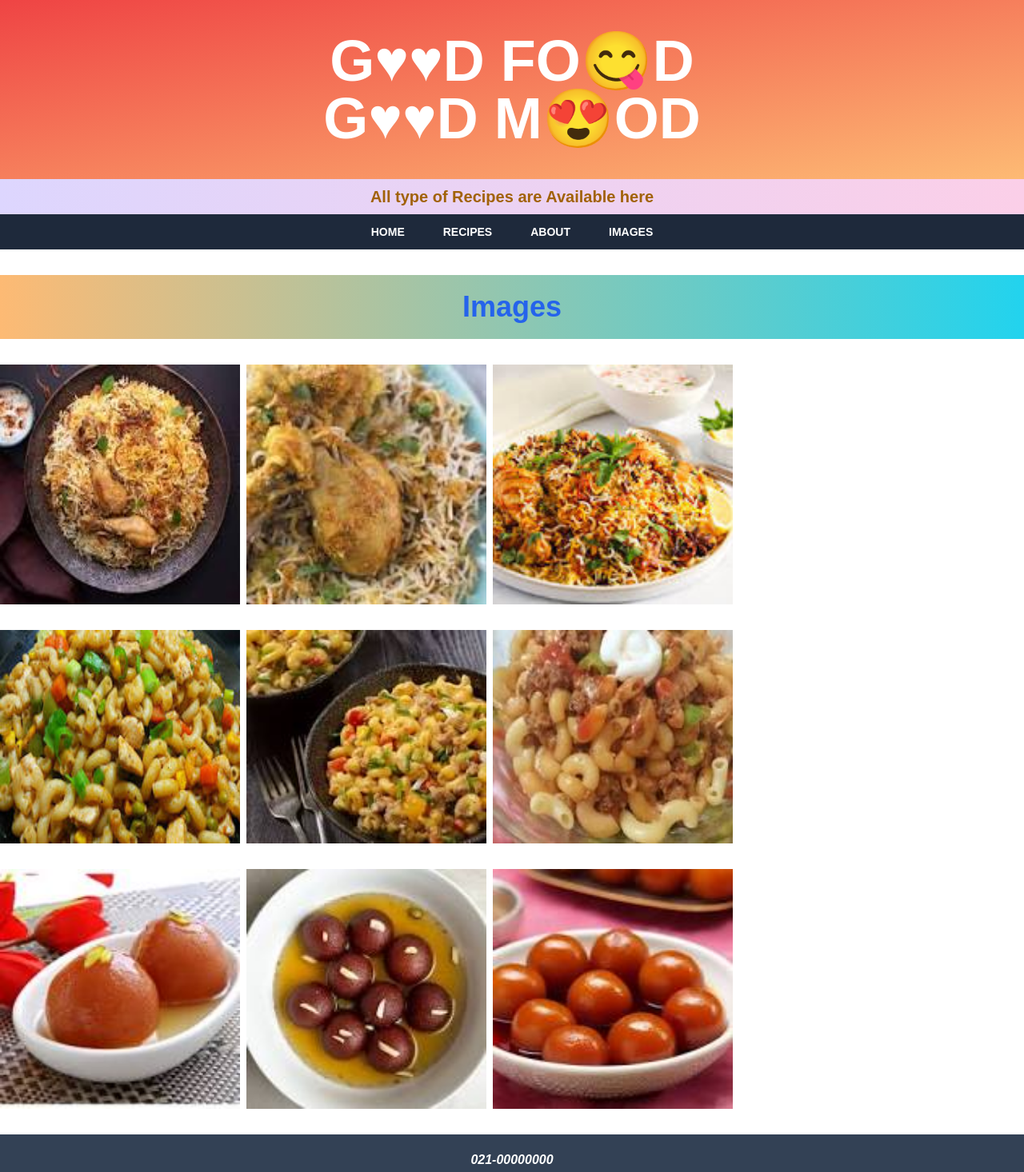
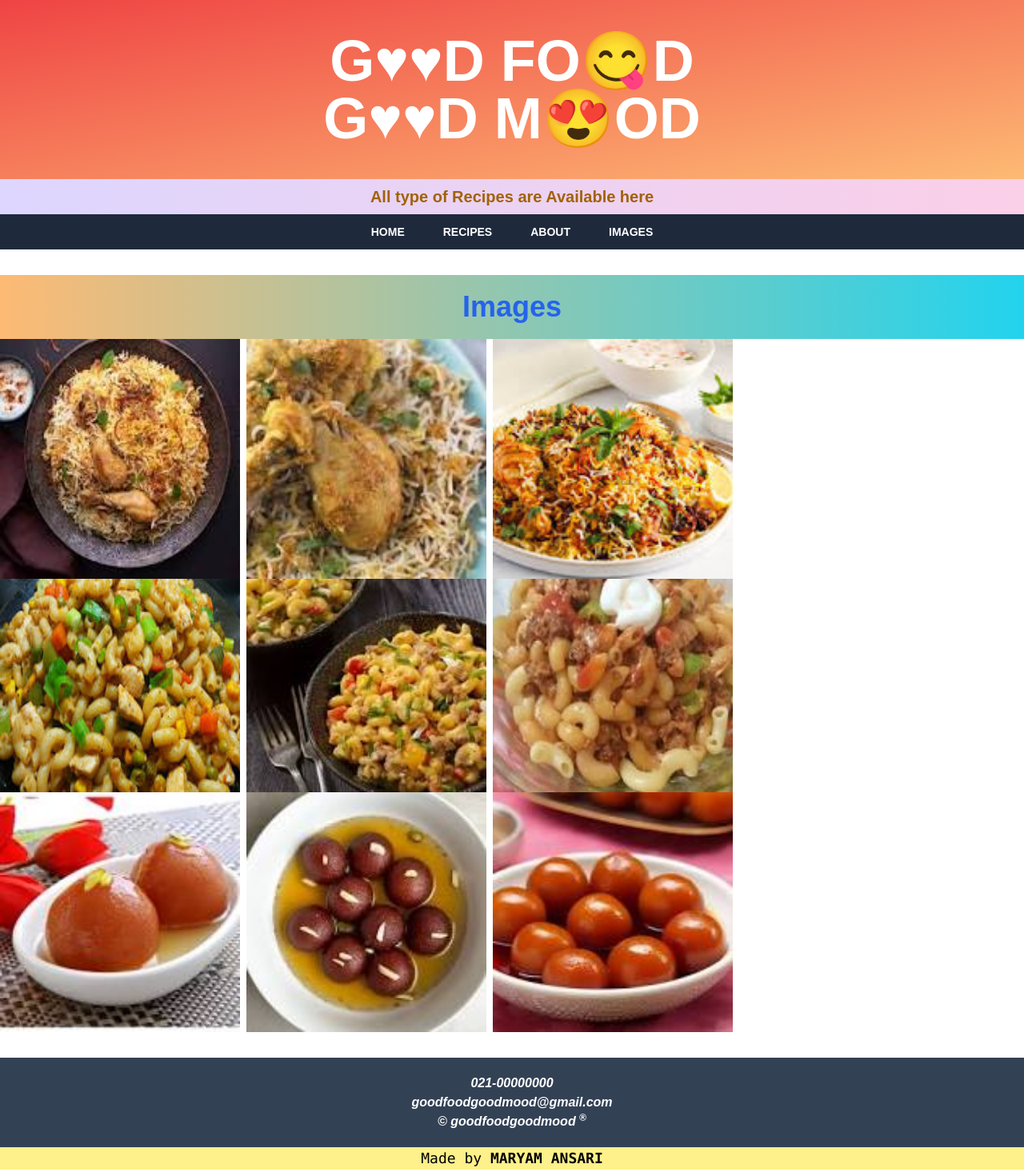
Before and after one commit to MaryamAnsari123/class3-hw, a Next.js app: page /images in a window 1280 px wide. Shown: the top 1466 px of the page at 80% size. Built offline with nearby package versions, Linux system fonts and the light colour scheme.

Commit message:
Update page.tsx

```diff
--- a/app/images/page.tsx
+++ b/app/images/page.tsx
@@ -6,21 +6,21 @@ export default function images(){
             <h1 className="bg-gradient-to-l to-orange-300 from-cyan-400 text-4xl p-5 text-blue-600 font-bold text-center">Images</h1>
             <div className="flex space-x-2">
                     <Image
-                    className="mt-8"
+
                     src="/img/b1.jpeg" // Path to your logo in the public folder
                     alt="pic1"
                     width={300} // Adjust the size as needed
                     height={100} // Adjust the size as needed
 />
 <Image
-                 className="mt-8"
+
                     src="/img/b2.jpeg" // Path to your logo in the public folder
                     alt="pic2"
                     width={300} // Adjust the size as needed
                     height={100} // Adjust the size as needed
 />
 <Image
-                     className="mt-8"
+
                     src="/img/b3.jpeg" // Path to your logo in the public folder
                     alt="pic3"
                     width={300} // Adjust the size as needed
@@ -30,21 +30,21 @@ export default function images(){
 
                 <div className="flex space-x-2">
                     <Image
-                    className="mt-8"
+
                     src="/img/m1.jpeg" // Path to your logo in the public folder
                     alt="pic1"
                     width={300} // Adjust the size as needed
                     height={100} // Adjust the size as needed
 />
 <Image
-                 className="mt-8"
+
                     src="/img/m2.jpeg" // Path to your logo in the public folder
                     alt="pic2"
                     width={300} // Adjust the size as needed
                     height={100} // Adjust the size as needed
 />
 <Image
-                     className="mt-8"
+
                     src="/img/m3.jpeg" // Path to your logo in the public folder
                     alt="pic3"
                     width={300} // Adjust the size as needed
@@ -54,21 +54,21 @@ export default function images(){
 
         <div className="flex space-x-2">
                     <Image
-                    className="mt-8"
+
                     src="/img/g1.jpeg" // Path to your logo in the public folder
                     alt="pic1"
                     width={300} // Adjust the size as needed
                     height={100} // Adjust the size as needed
 />
 <Image
-                 className="mt-8"
+
                     src="/img/g2.jpeg" // Path to your logo in the public folder
                     alt="pic2"
                     width={300} // Adjust the size as needed
                     height={100} // Adjust the size as needed
 />
 <Image
-                     className="mt-8"
+
                     src="/img/g3.jpeg" // Path to your logo in the public folder
                     alt="pic3"
                     width={300} // Adjust the size as needed
```
